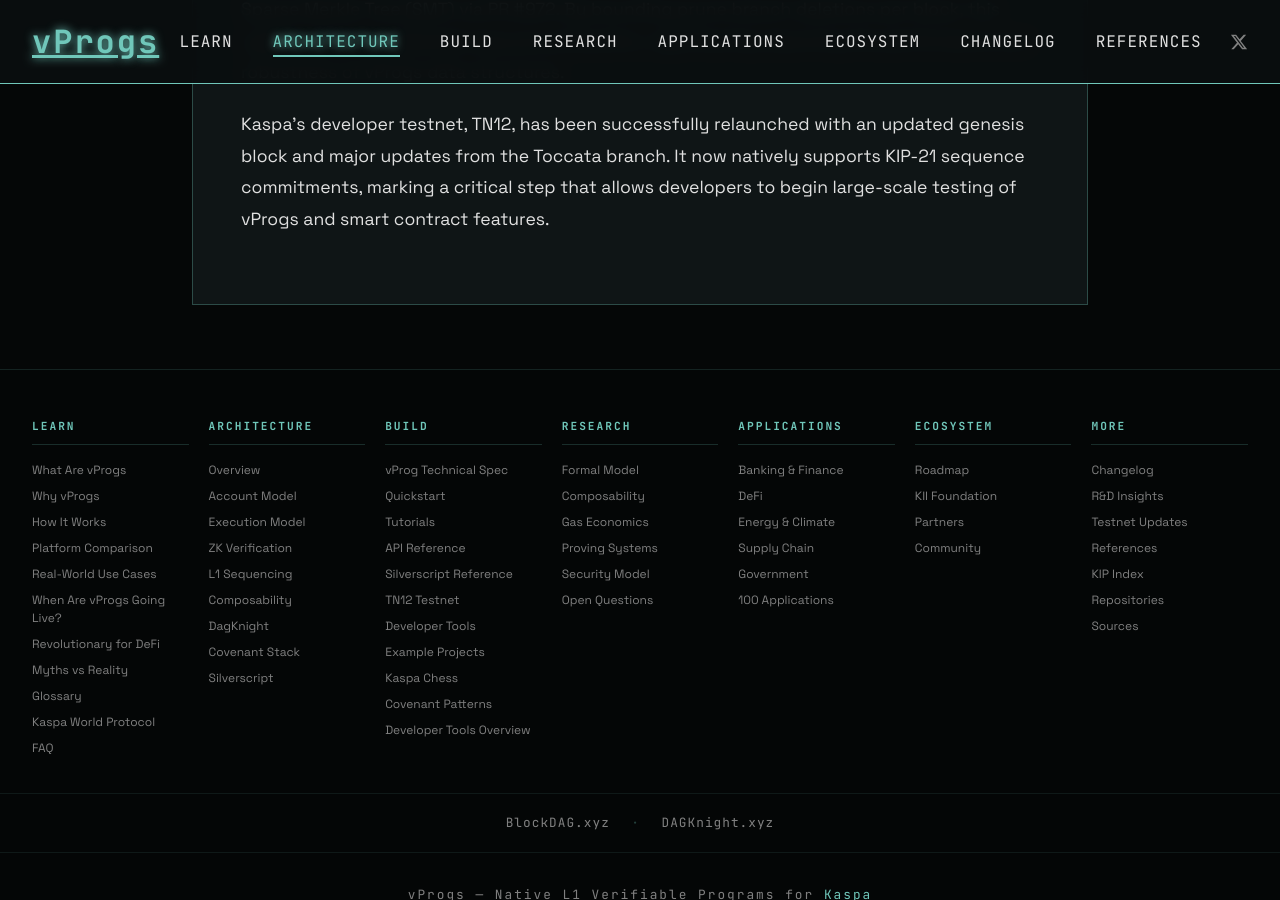
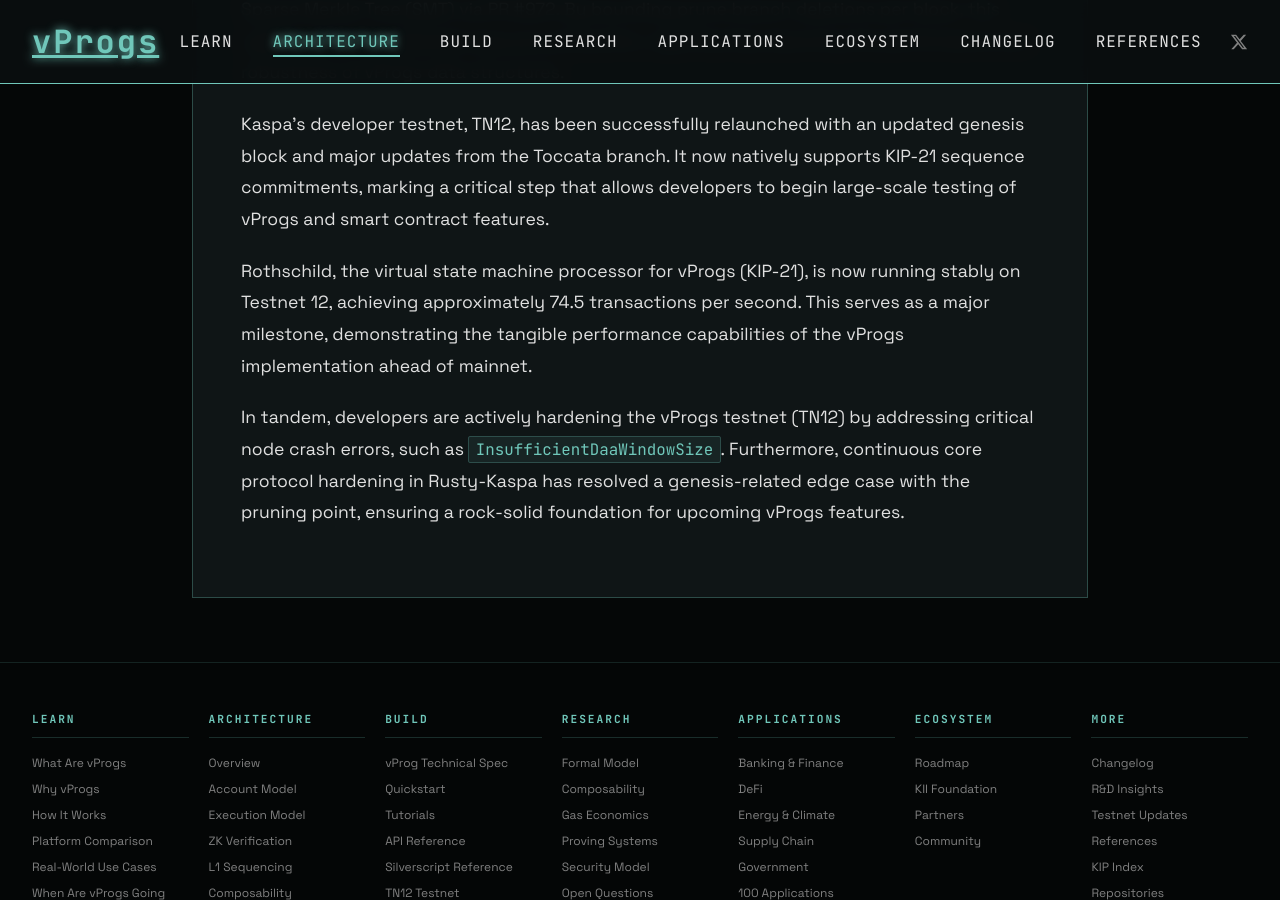
Before and after one commit to creative-inference/vprogs.xyz, a Jekyll site: the page built from architecture/sequencing-mapping.md, in a window 1280 px wide and 900 px high, scrolled down 14265 px. Built offline with Jekyll 4.4.1, drawn with Linux system fonts in a browser that asks for light colours.

Commit message:
Update implementation progress with Rothschild TPS and TN12 node crash fixes. [auto]

```diff
--- a/architecture/sequencing-mapping.md
+++ b/architecture/sequencing-mapping.md
@@ -356,3 +356,9 @@
 
 
 Kaspa's developer testnet, TN12, has been successfully relaunched with an updated genesis block and major updates from the Toccata branch. It now natively supports KIP-21 sequence commitments, marking a critical step that allows developers to begin large-scale testing of vProgs and smart contract features.
+
+
+
+Rothschild, the virtual state machine processor for vProgs (KIP-21), is now running stably on Testnet 12, achieving approximately 74.5 transactions per second. This serves as a major milestone, demonstrating the tangible performance capabilities of the vProgs implementation ahead of mainnet.
+
+In tandem, developers are actively hardening the vProgs testnet (TN12) by addressing critical node crash errors, such as `InsufficientDaaWindowSize`. Furthermore, continuous core protocol hardening in Rusty-Kaspa has resolved a genesis-related edge case with the pruning point, ensuring a rock-solid foundation for upcoming vProgs features.
```
